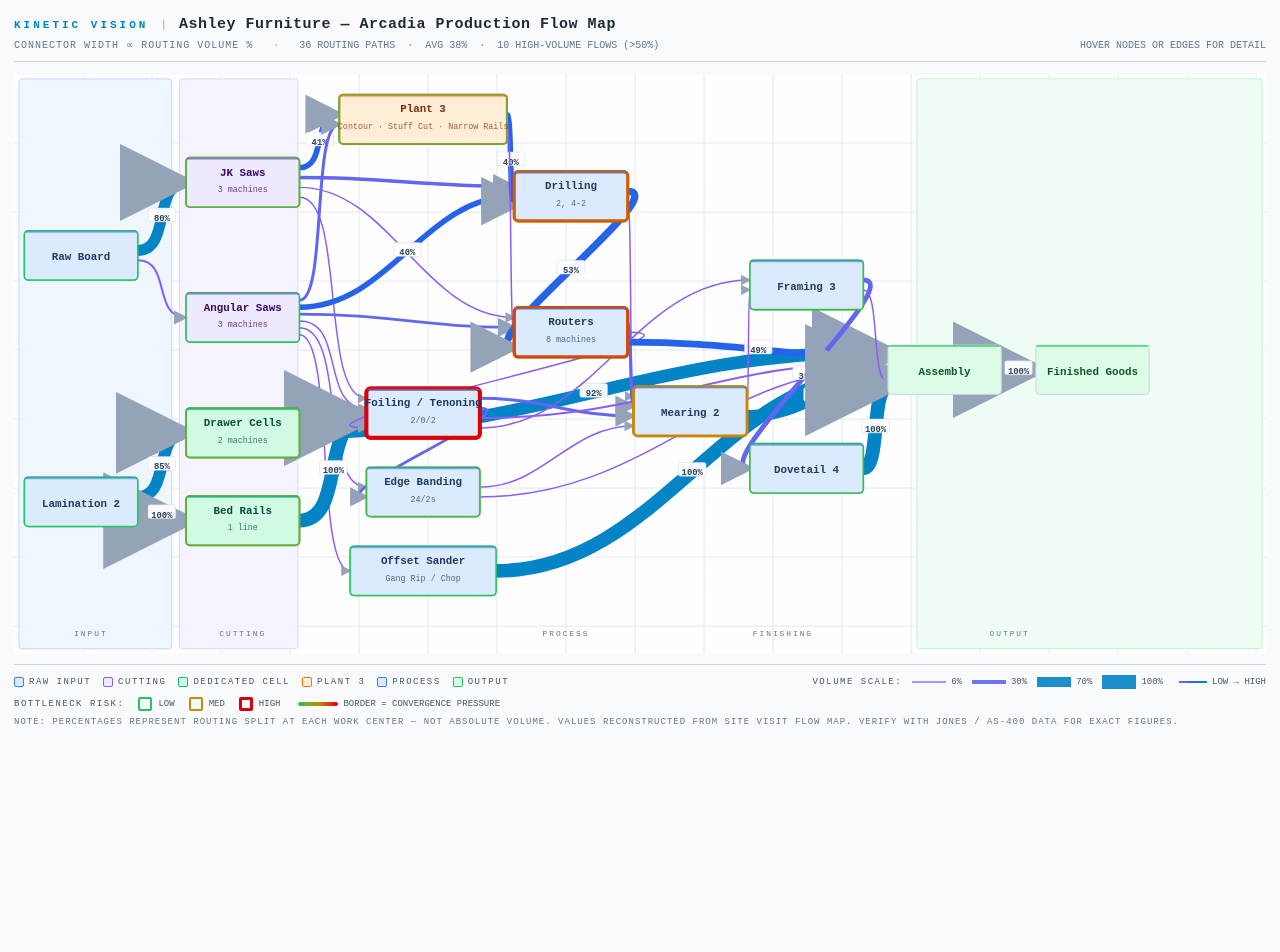
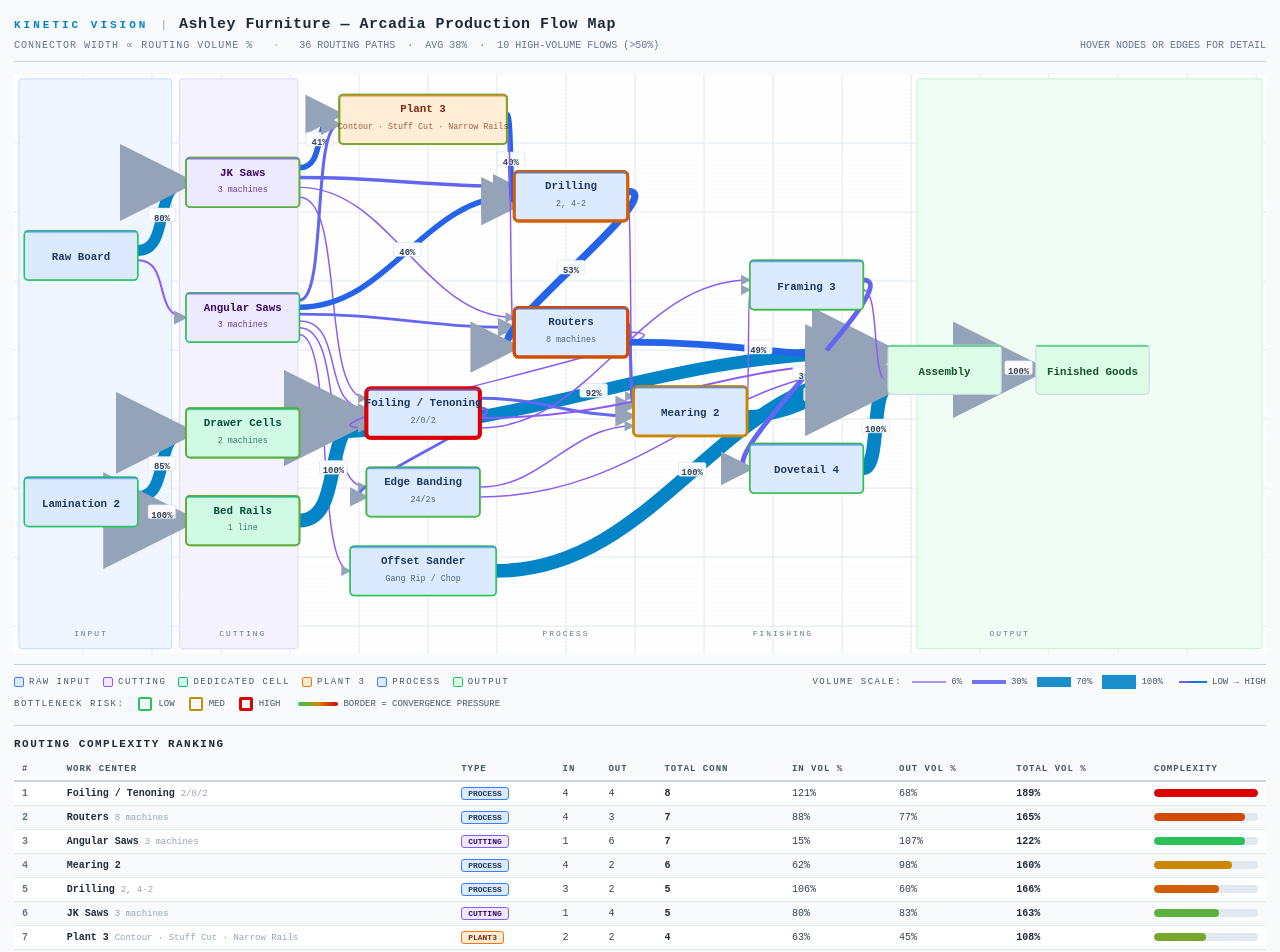
Before and after one commit to gabellon-ai/ashley-flowmap, a React (Vite) app: page / in a window 1280 px wide. Shown: the top 952 px of the page. Before the commit the page ends 800 px from the top, so only its background shows below. Built offline with nearby package versions, Linux system fonts and the light colour scheme.

Commit message:
Add routing complexity ranking table sorted by total connections

```diff
--- a/src/AshleyFlowMap.jsx
+++ b/src/AshleyFlowMap.jsx
@@ -528,6 +528,89 @@
         </div>
       </div>
 
+      {/* ── Complexity Table ── */}
+      {(() => {
+        const rows = NODES
+          .filter(n => !EXCLUDED.has(n.id))
+          .map(n => {
+            const inE = EDGES.filter(e => e.to === n.id);
+            const outE = EDGES.filter(e => e.from === n.id);
+            const inVol = inE.reduce((a, e) => a + e.pct, 0);
+            const outVol = outE.reduce((a, e) => a + e.pct, 0);
+            return {
+              label: n.label,
+              sub: n.sub,
+              type: n.t,
+              inCount: inE.length,
+              outCount: outE.length,
+              totalConn: inE.length + outE.length,
+              inVol,
+              outVol,
+              totalVol: inVol + outVol,
+              bn: bottleneck[n.id],
+            };
+          })
+          .sort((a, b) => b.totalConn - a.totalConn || b.totalVol - a.totalVol);
+
+        const maxConn = rows[0]?.totalConn || 1;
+
+        return (
+          <div style={{ marginTop: 14, borderTop: "1px solid #cbd5e1", paddingTop: 12 }}>
+            <div style={{ color: "#1e293b", fontSize: 11, fontWeight: 700, letterSpacing: 1.5, marginBottom: 8, fontFamily: "'DM Mono',monospace" }}>
+              ROUTING COMPLEXITY RANKING
+            </div>
+            <div style={{ overflowX: "auto" }}>
+              <table style={{ width: "100%", borderCollapse: "collapse", fontSize: 10, fontFamily: "'DM Mono',monospace" }}>
+                <thead>
+                  <tr style={{ borderBottom: "2px solid #cbd5e1" }}>
+                    {["#", "WORK CENTER", "TYPE", "IN", "OUT", "TOTAL CONN", "IN VOL %", "OUT VOL %", "TOTAL VOL %", "COMPLEXITY"].map(h => (
+                      <th key={h} style={{ padding: "6px 8px", textAlign: "left", color: "#475569", fontWeight: 700, fontSize: 9, letterSpacing: 1, whiteSpace: "nowrap" }}>
+                        {h}
+                      </th>
+                    ))}
+                  </tr>
+                </thead>
+                <tbody>
+                  {rows.map((r, i) => (
+                    <tr key={r.label} style={{ borderBottom: "1px solid #e2e8f0", background: i % 2 === 0 ? "#ffffff" : "#f8fafc" }}>
+                      <td style={{ padding: "5px 8px", color: "#64748b", fontWeight: 700 }}>{i + 1}</td>
+                      <td style={{ padding: "5px 8px", color: "#1e293b", fontWeight: 700 }}>
+                        {r.label}
+                        {r.sub && <span style={{ color: "#94a3b8", fontWeight: 400, marginLeft: 6, fontSize: 9 }}>{r.sub}</span>}
+                      </td>
+                      <td style={{ padding: "5px 8px" }}>
+                        <span style={{
+                          display: "inline-block", padding: "1px 6px", borderRadius: 3, fontSize: 8,
+                          background: FILL[r.type], border: `1px solid ${BORDER[r.type]}`, color: TCOLOR[r.type], fontWeight: 700
+                        }}>
+                          {r.type.toUpperCase()}
+                        </span>
+                      </td>
+                      <td style={{ padding: "5px 8px", color: "#334155" }}>{r.inCount}</td>
+                      <td style={{ padding: "5px 8px", color: "#334155" }}>{r.outCount}</td>
+                      <td style={{ padding: "5px 8px", color: "#1e293b", fontWeight: 700 }}>{r.totalConn}</td>
+                      <td style={{ padding: "5px 8px", color: "#334155" }}>{r.inVol}%</td>
+                      <td style={{ padding: "5px 8px", color: "#334155" }}>{r.outVol}%</td>
+                      <td style={{ padding: "5px 8px", color: "#1e293b", fontWeight: 700 }}>{r.totalVol}%</td>
+                      <td style={{ padding: "5px 8px", width: 120 }}>
+                        <div style={{ display: "flex", alignItems: "center", gap: 6 }}>
+                          <div style={{ flex: 1, height: 8, background: "#e2e8f0", borderRadius: 4, overflow: "hidden" }}>
+                            <div style={{
+                              width: `${(r.totalConn / maxConn) * 100}%`, height: "100%", borderRadius: 4,
+                              background: bnColor(r.bn),
+                            }}/>
+                          </div>
+                        </div>
+                      </td>
+                    </tr>
+                  ))}
+                </tbody>
+              </table>
+            </div>
+          </div>
+        );
+      })()}
+
       {/* ── Footer note ── */}
       <div style={{ marginTop: 6, color: "#64748b", fontSize: 9, letterSpacing: 1, fontFamily: "'DM Mono',monospace" }}>
         NOTE: PERCENTAGES REPRESENT ROUTING SPLIT AT EACH WORK CENTER — NOT ABSOLUTE VOLUME.
```
